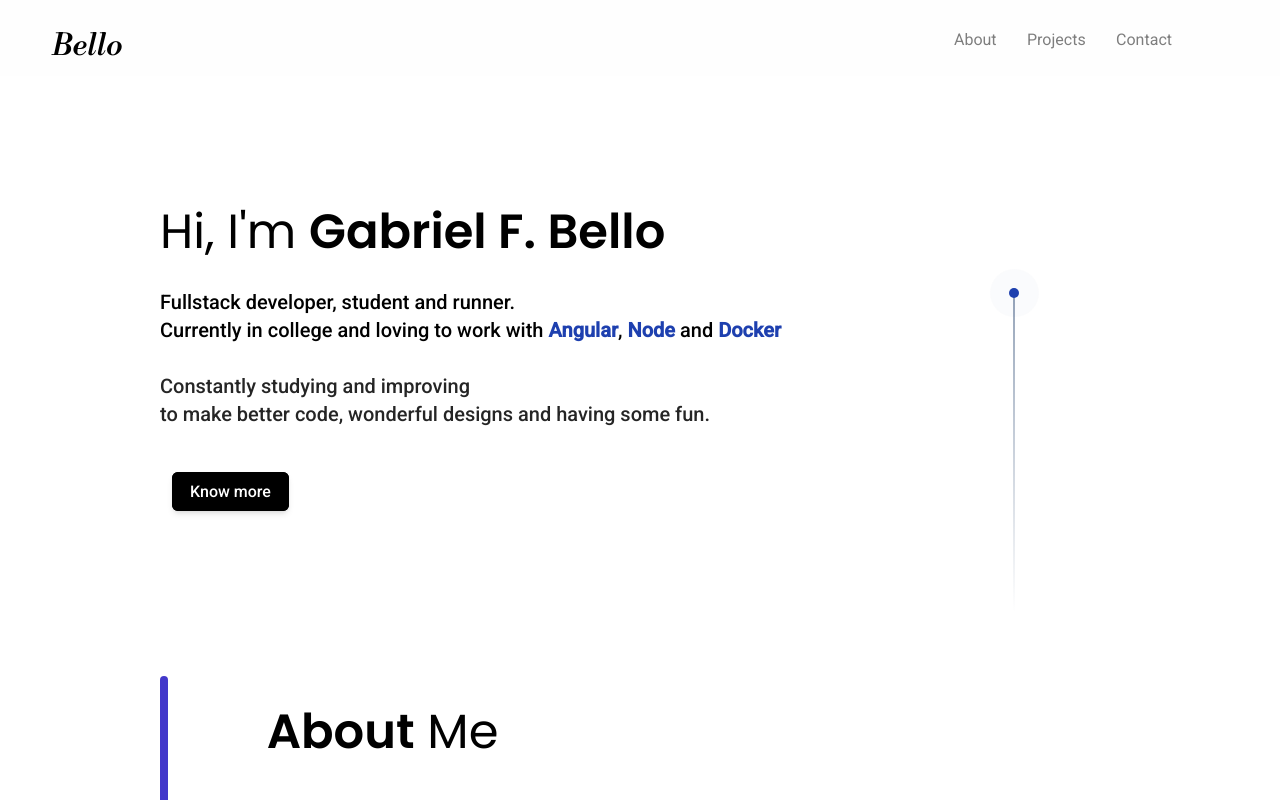
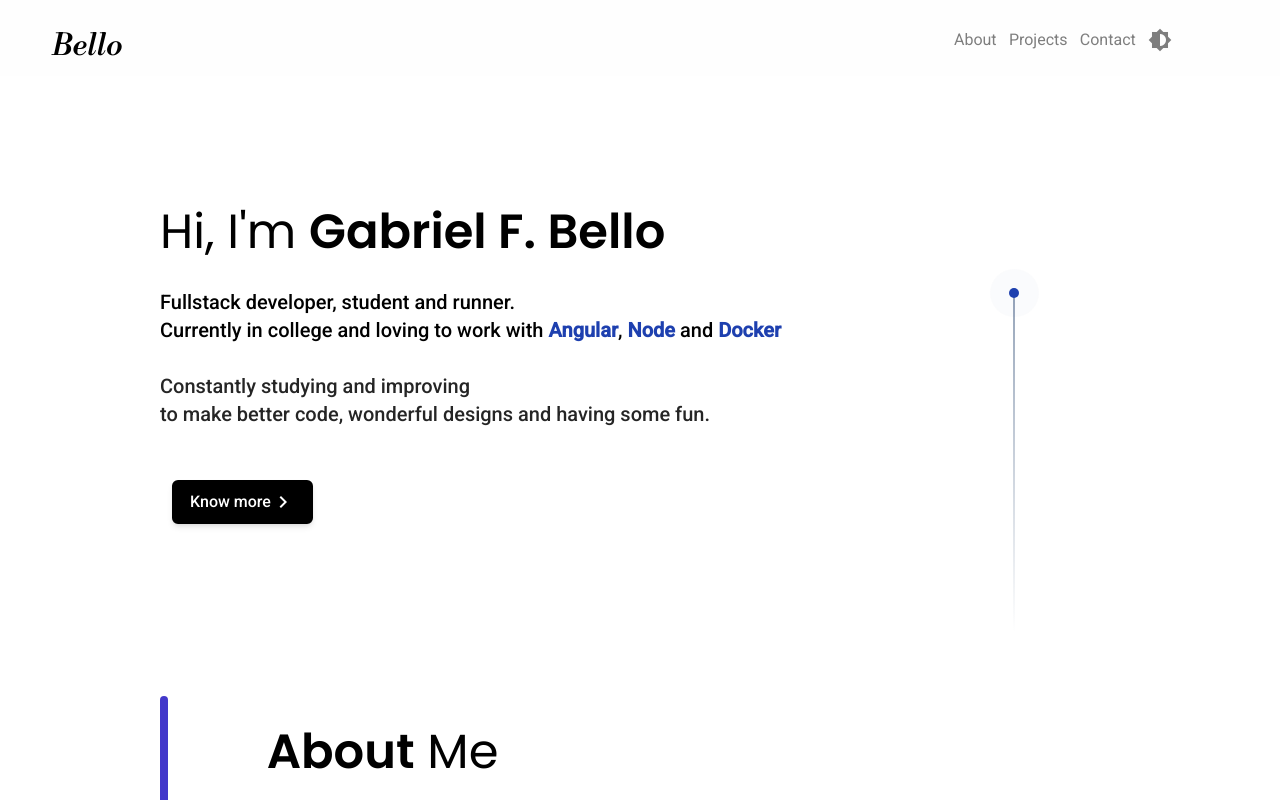
Before and after one commit to B3llo/portfolio, an Angular app: page / in a window 1280 px wide. Shown: the top 800 px of the page. Built offline with nearby package versions, Linux system fonts and the light colour scheme; no server answers.

Commit message:
Theme Toggle Animation

```diff
--- a/src/app/app.module.ts
+++ b/src/app/app.module.ts
@@ -9,7 +9,7 @@
 import { MatButtonModule } from "@angular/material/button";
 import { MatDividerModule } from "@angular/material/divider";
 import { MatChipsModule } from "@angular/material/chips";
-import { MatRippleModule } from "@angular/material/core";
+import { MatIconModule } from "@angular/material/icon";
 import { BrowserAnimationsModule } from "@angular/platform-browser/animations";
 import { RepoNamePipe } from "./pipes/repo-name.pipe";
 import { EmojiPipe } from "./pipes/emoji.pipe";
@@ -20,8 +20,8 @@
     BrowserModule,
     AppRoutingModule,
     MatButtonModule,
+    MatIconModule,
     MatChipsModule,
-    MatRippleModule,
     MatDividerModule,
     BrowserAnimationsModule,
   ],
--- a/src/app/components/home/home.component.html
+++ b/src/app/components/home/home.component.html
@@ -18,8 +18,17 @@
           <span class=""></span>
         </li>
         <li class="nav-item">
-          <a href="">Contact</a>
+          <a href="#contact">Contact</a>
           <span class=""></span>
+        </li>
+
+        <li
+          class="flex items-center transition duration-300 ease-in-out cursor-pointer nav-item"
+          (click)="toggleTheme()"
+        >
+          <mat-icon id="theme-toggle" [ngClass]="{ 'rotate-180': isDarkTheme }"
+            >brightness_medium</mat-icon
+          >
         </li>
       </ul>
     </nav>
@@ -60,7 +69,11 @@
         <div class="flex flex-row my-8 justify-left">
           <button class="py-2 m-3 font-bold">
             <a href="#about" class="">
-              <span class="font-medium btn-primary">Know more</span>
+              <span
+                class="flex items-center justify-center font-medium btn-primary"
+                >Know more
+                <mat-icon>chevron_right</mat-icon>
+              </span>
             </a>
           </button>
         </div>
@@ -101,11 +114,11 @@
       </span>
     </div>
 
-    <div class="w-3/4 mx-auto mt-10 font-medium">
+    <div class="w-3/4 mx-auto mt-10 font-medium" id="projects">
       <span>
         <h2 class="flex flex-col justify-between my-32 text-5xl font-poppins">
           <span class="font-normal">
-            <span class="font-semibold" id="projects">Projects</span>
+            <span class="font-semibold">Projects</span>
           </span>
 
           <h2>
@@ -140,10 +153,15 @@
 
               <mat-divider></mat-divider>
 
-              <div class="flex flex-col justify-center max-w-sm mt-4" matRipple>
+              <div class="flex flex-col justify-center max-w-sm mt-4">
                 <button class="btn btn-primary">
-                  <a href="{{ project.html_url }}" target="_blank">
+                  <a
+                    href="{{ project.html_url }}"
+                    target="_blank"
+                    class="flex flex-row items-center justify-center"
+                  >
                     Go to project
+                    <mat-icon>arrow_right</mat-icon>
                   </a>
                 </button>
               </div>
@@ -158,7 +176,7 @@
         <div id="projectsPoint"></div>
       </div> -->
 
-      <span>
+      <span id="contact">
         <h2 class="flex flex-col justify-between mb-20 text-5xl font-poppins">
           <span class="font-normal">
             <span class="font-semibold">Contact</span>
--- a/src/app/components/home/home.component.scss
+++ b/src/app/components/home/home.component.scss
@@ -13,6 +13,10 @@
       opacity: 1;
     }
   }
+}
+
+#theme-toggle {
+  transition: 0.2s ease-in-out;
 }
 
 #introPoint {
--- a/src/app/components/home/home.component.ts
+++ b/src/app/components/home/home.component.ts
@@ -11,6 +11,10 @@
    * Flag to show/hide the navbar bottom border
    */
   public showNavbarBorder: boolean = false;
+  /**
+   * Flag that indicates which color theme is being used
+   */
+  public isDarkTheme: boolean = false;
   /**
    * Last projects from Github
    */
@@ -28,6 +32,8 @@
     this.fetchData();
     this.isScrolling();
   }
+
+  // #region Public Methods
 
   public isScrolling(): void {
     // Transient variable to avoid "this" conflict
@@ -52,6 +58,17 @@
     };
   }
 
+  public toArray(obj: any): any[] {
+    return Object.keys(obj).map((key) => obj[key]);
+  }
+
+  public toggleTheme(): void {
+    this.isDarkTheme = !this.isDarkTheme;
+    console.log(this.isDarkTheme);
+  }
+  // #endregion
+
+  //#region Private Methods
   private async fetchData(): Promise<void> {
     this.homeService
       .getGithubData()
@@ -62,8 +79,5 @@
         console.log(err);
       });
   }
-
-  public toArray(obj: any): any[] {
-    return Object.keys(obj).map((key) => obj[key]);
-  }
+  //#endregion
 }
--- a/src/app/pipes/repo-name.pipe.ts
+++ b/src/app/pipes/repo-name.pipe.ts
@@ -11,7 +11,6 @@
         .replace(/Ci(?=\s|$)/, "")
         .replace(/.*Cd/i, "CI/CD")
         .replace("Aws", "AWS")
-        .replace(":fire:", "🔥")
     );
   }
 }
```
